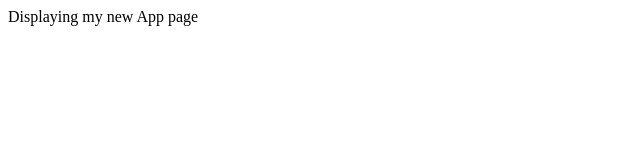
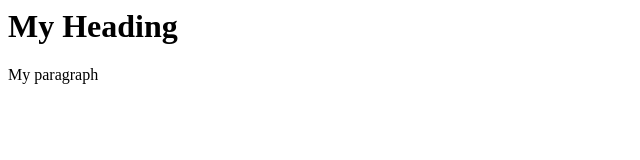
Before and after one commit to KRKavya/deploy-to-azure-using-github, a plain HTML site: page index.html in a window 1280 px wide. Shown: the whole page, without its empty margins (0-640 px from the left). Drawn offline with Linux system fonts and the light colour scheme.

Commit message:
Update index.html

```diff
--- a/index.html
+++ b/index.html
@@ -1,12 +1,10 @@
 <html>
   <head>
-
-    <title>Deploy to Azure using GitHub</title>
-     </head>
-
-  <!-- 3. Display the application -->
+    <title>
+      Example Page
+    </title>
+  </head>
   <body>
-   Displaying my new App page
+    <h1>My Heading</h1>
+    <p>My paragraph</p>
   </body>
-
-</html>
```
